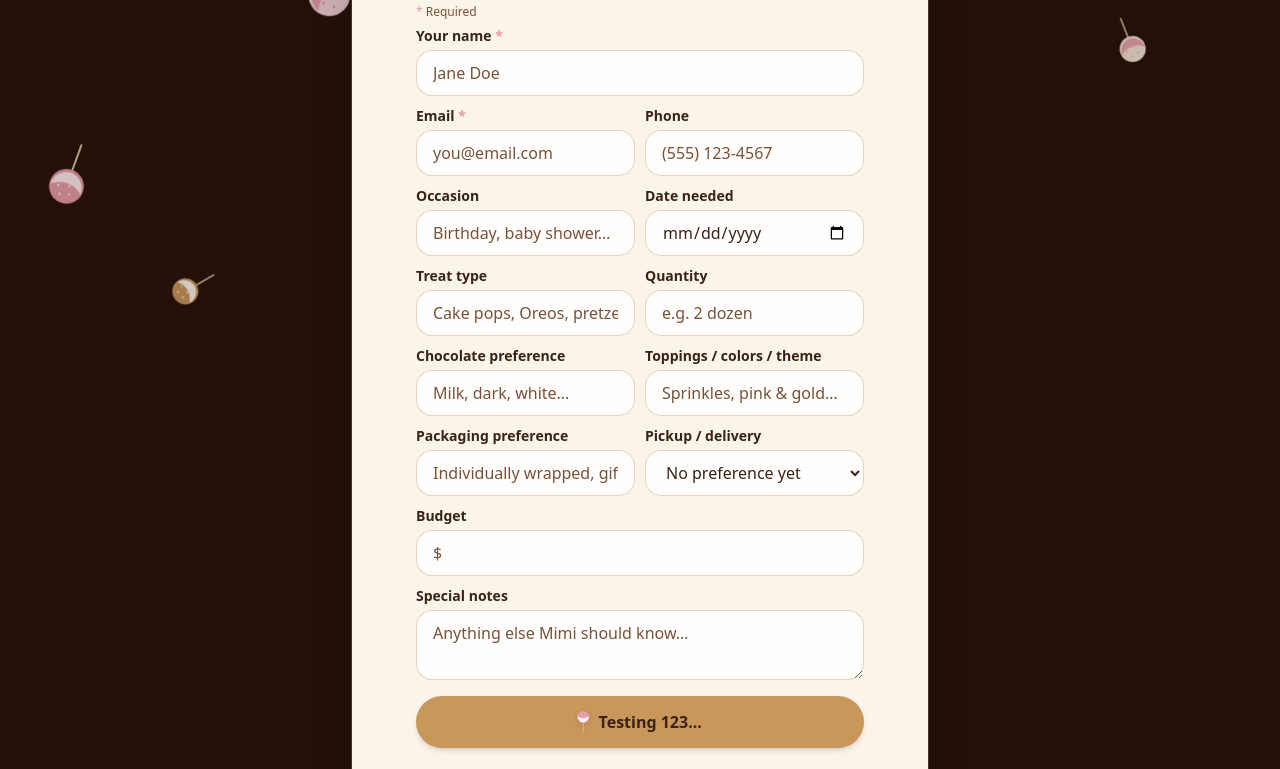
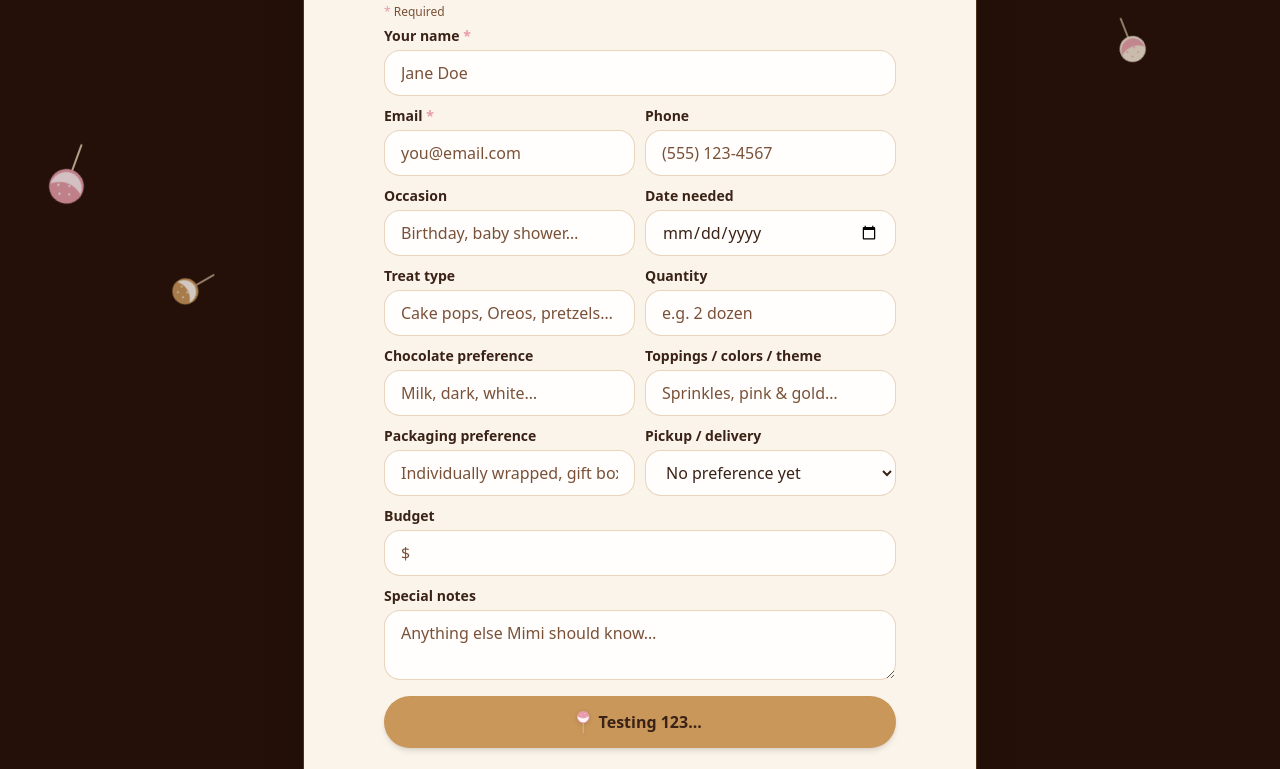
Before and after one commit to cieragrace/mimis-chocolate-bites, an Astro site: page /contact in a window 1280 px wide. Shown: the part 320-1089 px from the top of the page. Built offline with nearby package versions, Linux system fonts and the light colour scheme; Astro itself is replaced by a stand-in of ours; no server answers.

Commit message:
contact: widen form card + field column for desktop
Co-Authored-By: Claude Fable 5 <noreply@anthropic.com>

```diff
--- a/src/components/InquiryForm.astro
+++ b/src/components/InquiryForm.astro
@@ -50,7 +50,7 @@ const btnSkin = playful
 ---
 
 <form
-  class="mx-auto w-full max-w-md text-left"
+  class="mx-auto w-full max-w-lg text-left"
   action="https://api.web3forms.com/submit"
   method="POST"
   data-inquiry-form
--- a/src/pages/contact.astro
+++ b/src/pages/contact.astro
@@ -24,7 +24,7 @@ import RainField from '../components/RainField.astro';
 
       {/* form card — Back tucked in the corner, logo on top, then form */}
       <main class="relative z-10 flex flex-1 items-center justify-center px-6 pb-4 pt-11">
-        <div class="relative w-full max-w-xl rounded-[var(--radius-card)] bg-cream p-6 shadow-2xl ring-1 ring-gold/25 sm:p-9">
+        <div class="relative w-full max-w-2xl rounded-[var(--radius-card)] bg-cream p-6 shadow-2xl ring-1 ring-gold/25 sm:p-9">
           <a
             href="/"
             class="absolute left-2 top-2 inline-flex min-h-11 items-center gap-1 rounded-full px-3 py-2 text-sm font-semibold text-cocoa-soft transition hover:text-blush focus-visible:outline-none focus-visible:ring-2 focus-visible:ring-gold"
```
